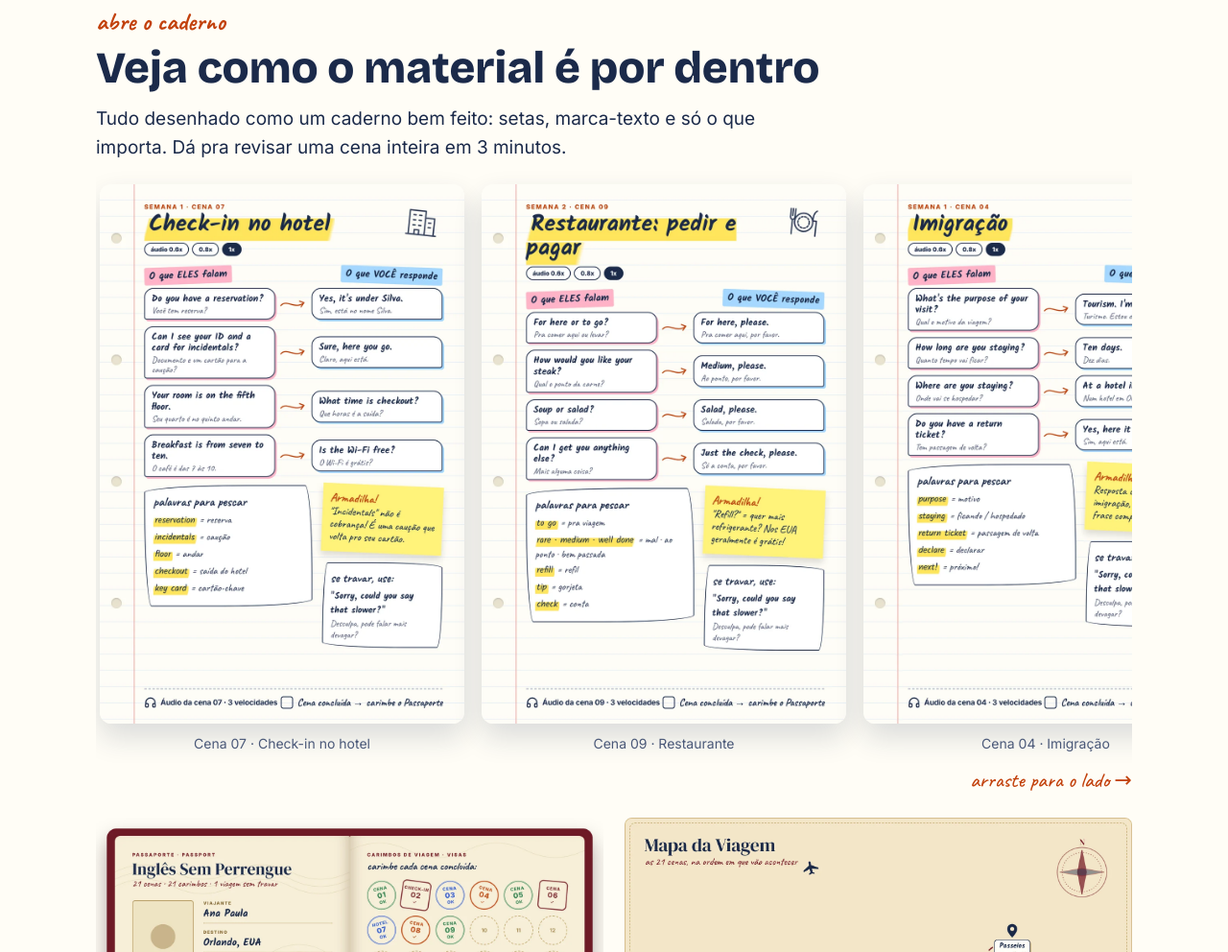
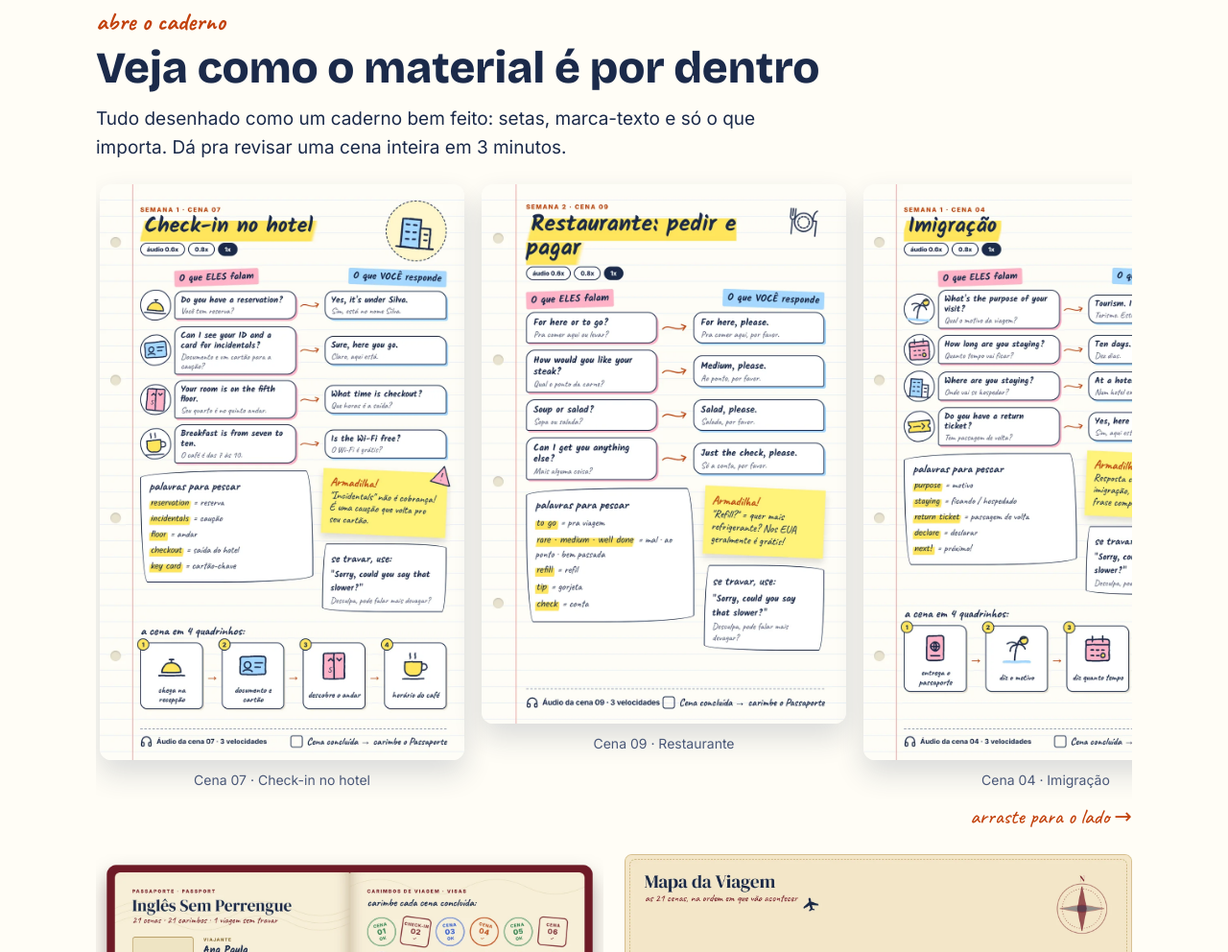
Before and after one commit to vitormurilo2021-lab/ingles-sem-perrengue, a plain HTML site: page public/oferta/index.html in a window 1280 px wide. Shown: the part 3637-4629 px from the top of the page at 96% size. Drawn offline with Linux system fonts and the light colour scheme.

Commit message:
Oferta: mapas de cena ilustrados (desenhos por frase e tirinha da cena)
Co-Authored-By: Claude Opus 5.5 <noreply@anthropic.com>
Claude-Session: https://claude.ai/code/session_01QvmczT1P3uEks9Ar8yfoC3

```diff
--- a/public/oferta/index.html
+++ b/public/oferta/index.html
@@ -73,7 +73,7 @@
     <p class="kicker note" style="color:var(--hl)">o que chega pra você</p>
     <h2>Tudo o que você vai receber</h2>
     <div class="deliv">
-      <article class="dcard"><img src="/assets/img/cena-hotel.webp" width="900" height="1330" loading="lazy" alt="Página do Mapa de Cena: Check-in no hotel"><div><span class="num note">01</span><h3>21 Mapas de Cena</h3><p>Um mapa ilustrado por situação: o que eles falam, o que você responde e as palavras para "pescar".</p></div></article>
+      <article class="dcard"><img src="/assets/img/cena-hotel-v2.webp" width="900" height="1420" loading="lazy" alt="Página do Mapa de Cena: Check-in no hotel"><div><span class="num note">01</span><h3>21 Mapas de Cena</h3><p>Um mapa ilustrado por situação: o que eles falam, o que você responde e as palavras para "pescar".</p></div></article>
       <article class="dcard"><div class="audio-art" aria-hidden="true"><svg width="54" height="54" viewBox="0 0 24 24" fill="none" stroke="#1B2A4A" stroke-width="2" stroke-linecap="round"><path d="M3 14v-2a9 9 0 0 1 18 0v2"/><rect x="2.5" y="14" width="5" height="7" rx="1.5"/><rect x="16.5" y="14" width="5" height="7" rx="1.5"/></svg><div class="chips"><span>0.6x</span><span>0.8x</span><span class="on">1x</span></div></div><div><span class="num note">02</span><h3>63 áudios de treino</h3><p>Cada uma das 21 cenas em 3 velocidades, para ouvir no fone em qualquer lugar.</p></div></article>
       <article class="dcard"><img src="/assets/img/mapa-viagem.webp" width="1600" height="960" loading="lazy" alt="Mapa da Viagem com as 21 cenas"><div><span class="num note">03</span><h3>Mapa da Viagem</h3><p>A linha do tempo do embarque à volta, com as cenas na ordem em que vão acontecer.</p></div></article>
       <article class="dcard"><img src="/assets/img/cartoes.webp" width="1200" height="1000" loading="lazy" alt="Cartões de Bolso no celular"><div><span class="num note">04</span><h3>Cartões de Bolso</h3><p>As frases de cada cena para salvar no celular e consultar na hora, mesmo sem internet.</p></div></article>
@@ -88,9 +88,9 @@
   <h2>Veja como o material é por dentro</h2>
   <p class="lead">Tudo desenhado como um caderno bem feito: setas, marca-texto e só o que importa. Dá pra revisar uma cena inteira em 3 minutos.</p>
   <div class="gallery" id="gallery">
-    <figure><img src="/assets/img/cena-hotel.webp" width="900" height="1330" loading="lazy" alt="Mapa de Cena 07: Check-in no hotel"><figcaption>Cena 07 · Check-in no hotel</figcaption></figure>
+    <figure><img src="/assets/img/cena-hotel-v2.webp" width="900" height="1420" loading="lazy" alt="Mapa de Cena 07: Check-in no hotel"><figcaption>Cena 07 · Check-in no hotel</figcaption></figure>
     <figure><img src="/assets/img/cena-rest.webp" width="900" height="1330" loading="lazy" alt="Mapa de Cena 09: Restaurante"><figcaption>Cena 09 · Restaurante</figcaption></figure>
-    <figure><img src="/assets/img/cena-imig.webp" width="900" height="1330" loading="lazy" alt="Mapa de Cena 04: Imigração"><figcaption>Cena 04 · Imigração</figcaption></figure>
+    <figure><img src="/assets/img/cena-imig-v2.webp" width="900" height="1420" loading="lazy" alt="Mapa de Cena 04: Imigração"><figcaption>Cena 04 · Imigração</figcaption></figure>
   </div>
   <p class="swipe note">arraste para o lado →</p>
   <div class="wide-figs">
```
Also changed, not shown: public/assets/img/cena-hotel-v2.webp (added), public/assets/img/cena-imig-v2.webp (added).
